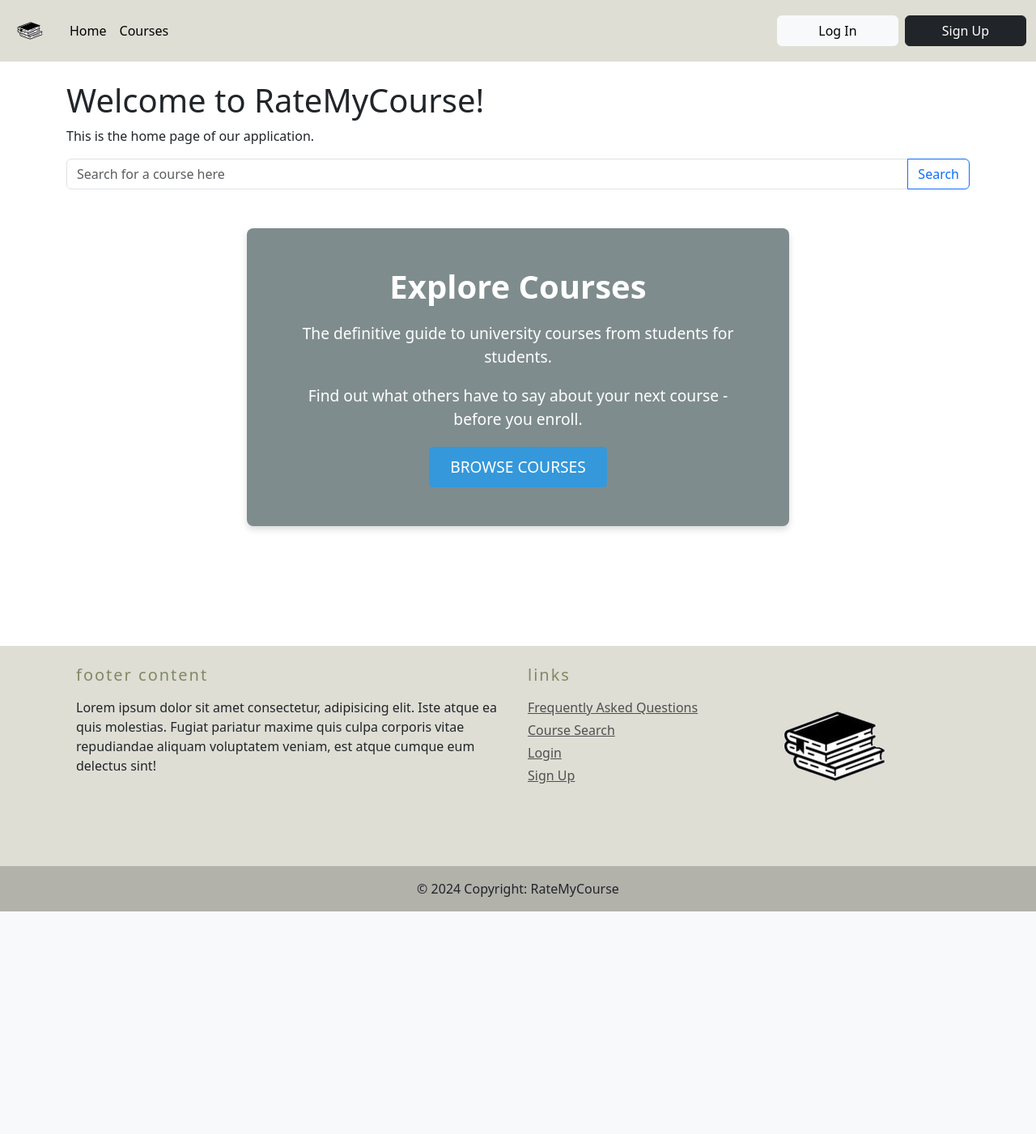
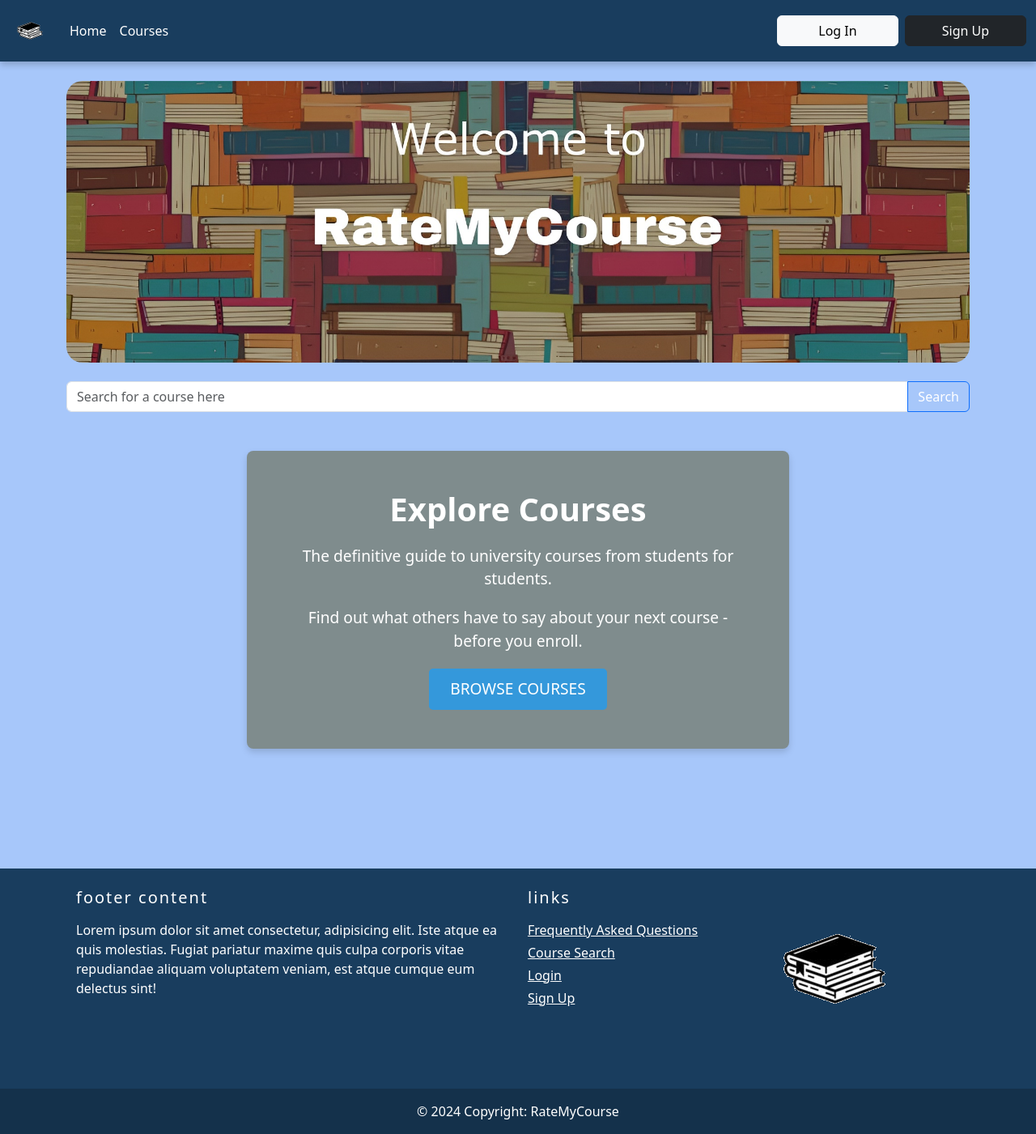
Before and after one commit to lnalewaja/RateMyCourse, a Flask app: page / in a window 1280 px wide. Shown: the whole page at 81% size. Before the commit the page ends 1126 px from the top, so only its background shows below. Run offline with Flask 3, Linux system fonts and the light colour scheme.

Commit message:
color changes

```diff
--- a/templates/course_page.html
+++ b/templates/course_page.html
@@ -12,6 +12,7 @@
                     <p class="text-white">Explore Courses: Professors, Student Reviews, and Comprehensive Information at Your Fingertips!</p>
                 </div>
             </div>
+        </div>
 
 
 
@@ -19,7 +20,7 @@
         <form action="/courses" method="GET">
             <div class="input-group mb-3">
                 <input type="text" class="form-control" placeholder="Search for a course here" name="search_query">
-                <button class="btn btn-outline-primary" type="submit">Search</button>
+                <button style="color:white" class="btn btn-outline-primary" type="submit">Search</button>
             </div>
         </form>
 
--- a/templates/index.html
+++ b/templates/index.html
@@ -1,15 +1,17 @@
 {% extends "layout.html" %}
 
 {% block content %}
+
     <div class="container">
-        <h1>Welcome to RateMyCourse!</h1>
-        <p>This is the home page of our application.</p>
+        <div style="padding-bottom:2%" class="banner">
+            <img src="static/images/wideratecourse.jpg" alt="Banner" class="rounded-corners">
+        </div>
 
         <!-- Search bar -->
 <form action="{{ url_for('load_courses') }}" method="GET">
     <div class="input-group mb-3">
         <input type="text" class="form-control" placeholder="Search for a course here" name="search_query">
-        <button class="btn btn-outline-primary" type="submit">Search</button>
+        <button style="color:white" class="btn btn-outline-primary" type="submit">Search</button>
     </div>
 </form>
 
--- a/templates/layout.html
+++ b/templates/layout.html
@@ -13,11 +13,42 @@
     <script src='main.js'></script>
     <style>
         .custom-navbar-color {
-            background-color: #deded5;
+            background-color:#193d5e;
+        }
+        .center-img {
+            display: flex;
+            justify-content: center;
         }
         .navbar {
             z-index: 1000;
             position: relative;
+            overflow: hidden;
+            box-shadow: 0 4px 8px 0 rgba(0, 0, 0, 0.2);
+        }
+        body, html {
+            margin: 0;
+            padding: 0;
+            width: 100%;
+            height: 100%;
+        }
+        .rounded-corners {
+            border-radius: 20px; /* Adjust this value to increase or decrease the roundness */
+            width: 200px; /* Optional: Set the width of the image */
+            height: auto; /* Optional: Adjust the height to maintain aspect ratio */
+        }
+
+        .banner img {
+            width: 100%;
+            height: auto;
+            display: block; /* removes bottom space/gap */
+        }
+
+        /* Optional: Adjusting height for smaller screens */
+        @media (max-width: 600px) {
+            .banner img {
+                height: 150px; /* Fixed height on small devices */
+                object-fit: cover; /* Ensures image covers the area without distortion */
+            }
         }
     </style>
 </head>
@@ -31,16 +62,16 @@
             <div class="collapse navbar-collapse" id="navbarSupportedContent">
                 <ul class="navbar-nav me-auto mb-2 mb-lg-0">
                     <li class="nav-item" style="display: flex;">
-                        <a class="nav-link active" aria-current="page" href="/">Home</a>
-                        <a class="nav-link active" aria-current="page" href="{{ url_for('load_courses') }}">Courses</a>
+                        <a class="nav-link active" style="color:white" aria-current="page" href="/">Home</a>
+                        <a class="nav-link active" style="color:white" aria-current="page" href="{{ url_for('load_courses') }}">Courses</a>
                     </li>
                 </ul>
                 {% if not no_search_bar %}
-                <div style="padding-left: 8%" class="navbar d-flex justify-content-center">
+                <div style="padding-left: 8%" class="d-flex justify-content-center">
                     <form action="{{ url_for('load_courses') }}" method="GET" class="d-flex">
                         <input type="text" class="form-control" placeholder="Course Search"
                             name="search_query">
-                        <button class="btn btn-outline-primary" type="submit">Search</button>
+                        <button style="color:white" class="btn btn-outline" type="submit">Search</button>
                     </form>
                 </div>
                 {% endif %}
@@ -56,35 +87,35 @@
             </div>
         </div>
     </nav>
-    <div style="padding: 2.5%; padding-bottom: 100px; padding-top: 100px;">
+    <div style="padding: 2.5%; padding-bottom: 100px; padding-top: 100px; background-color:#A7C7FA" >
         {% block content %}
         {% endblock %}
     </div>
-    <footer style="background-color: #deded5; bottom: 0; width: 100%;">
+    <footer style="background-color:#193d5e; bottom: 0; width: 100%;">
         <div class="container p-4">
             <div class="row">
                 <div class="col-lg-6 col-md-12 mb-4">
-                    <h5 class="mb-3" style="letter-spacing: 2px; color: #818963;">footer content</h5>
-                    <p>
+                    <h5 class="mb-3" style="letter-spacing: 2px; color: white;">footer content</h5>
+                    <p style="color:white">
                         Lorem ipsum dolor sit amet consectetur, adipisicing elit. Iste atque ea quis
                         molestias. Fugiat pariatur maxime quis culpa corporis vitae repudiandae aliquam
                         voluptatem veniam, est atque cumque eum delectus sint!
                     </p>
                 </div>
                 <div class="col-lg-3 col-md-6 mb-4">
-                    <h5 class="mb-3" style="letter-spacing: 2px; color: #818963;">links</h5>
+                    <h5 class="mb-3" style="letter-spacing: 2px; color: white">links</h5>
                     <ul class="list-unstyled mb-0">
                         <li class="mb-1">
-                            <a href="#!" style="color: #4f4f4f;">Frequently Asked Questions</a>
+                            <a href="#!" style="color: white">Frequently Asked Questions</a>
                         </li>
                         <li class="mb-1">
-                            <a href="#!" style="color: #4f4f4f;">Course Search</a>
+                            <a href="#!" style="color: white">Course Search</a>
                         </li>
                         <li class="mb-1">
-                            <a href="#!" style="color: #4f4f4f;">Login</a>
+                            <a href="#!" style="color: white">Login</a>
                         </li>
                         <li>
-                            <a href="#!" style="color: #4f4f4f;">Sign Up</a>
+                            <a href="#!" style="color: white">Sign Up</a>
                         </li>
                     </ul>
                 </div>
@@ -95,7 +126,7 @@
                 </div>
             </div>
         </div>
-        <div class="text-center p-3" style="background-color: rgba(0, 0, 0, 0.2);">
+        <div class="text-center p-3" style="background-color: rgba(0, 0, 0, 0.2); color:white">
             © 2024 Copyright: RateMyCourse
             <!--<a class="text-dark" href="https://mdbootstrap.com/">RateMyCourse</a> -->
         </div>
```
Also changed, not shown: static/images/ratemycourseimg.gif (added), static/images/wideratecourse.jpg (added), 1 other file.
